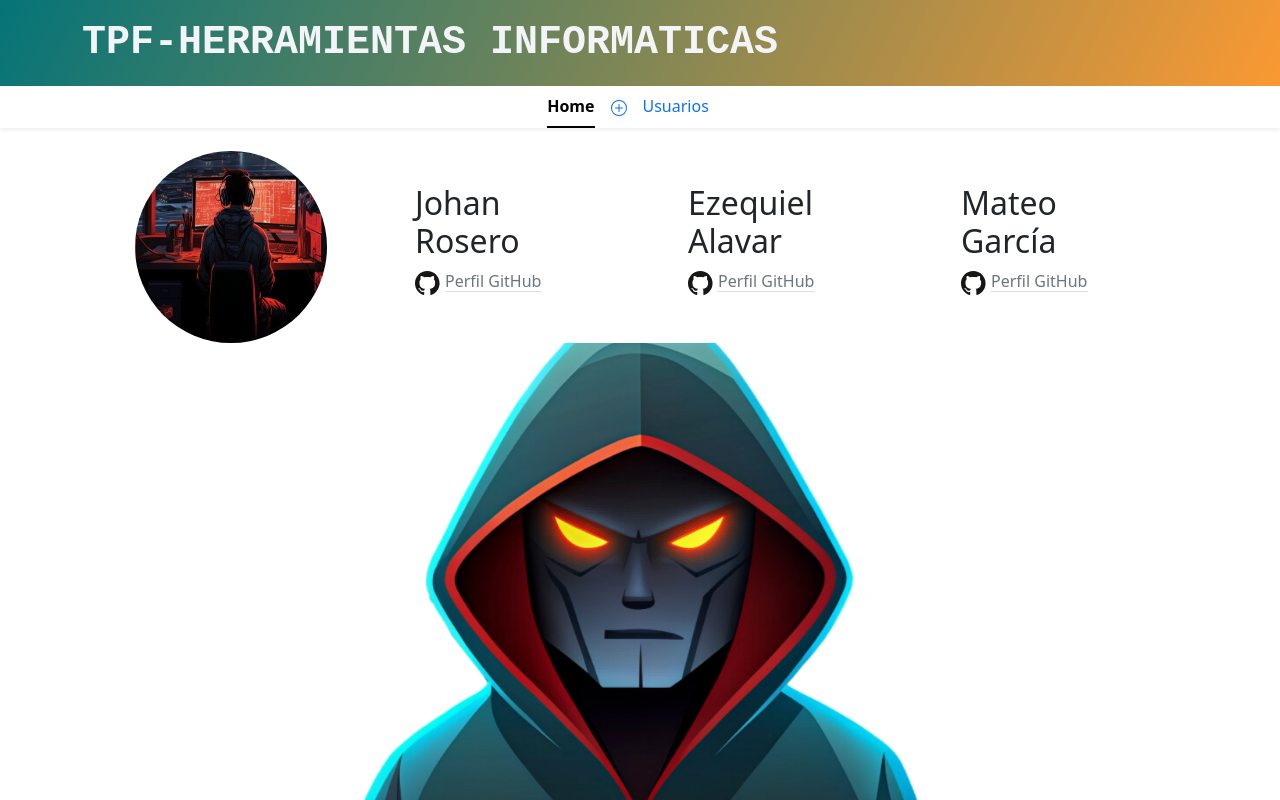
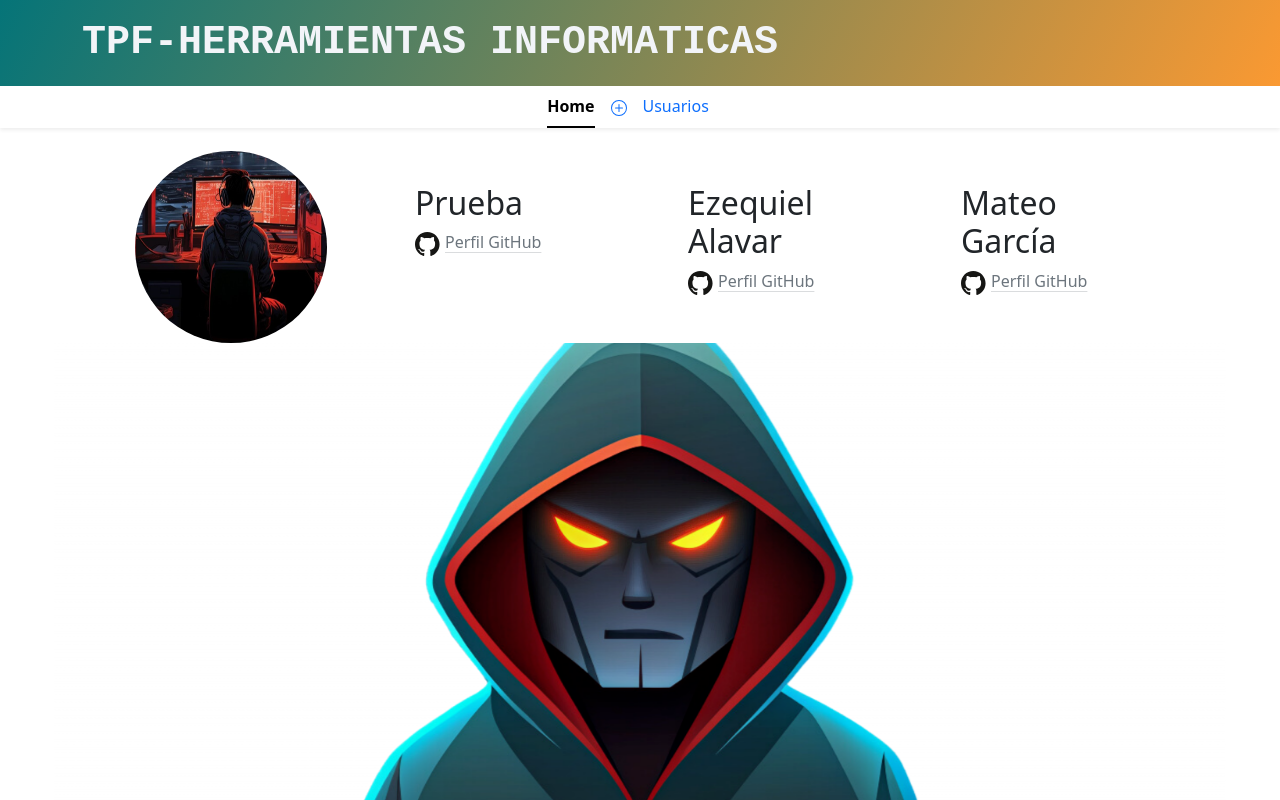
Before and after one commit to ezealavar/tpf-hia-frontend, an Angular app: page /home in a window 1280 px wide. Shown: the top 800 px of the page. Built offline with nearby package versions, Linux system fonts and the light colour scheme.

Commit message:
commit de prueba

```diff
--- a/src/app/components/home/home.component.html
+++ b/src/app/components/home/home.component.html
@@ -4,7 +4,7 @@
             <img src="../../../assets/programer.png" alt="" class="programer">
         </div>
         <div class="col-sm-3 col p-5 text-start">
-            <h2>Johan Rosero</h2>
+            <h2>Prueba</h2>
             <p><img src="../../../assets/github-icon-1.svg" alt="" width="30" height="24"><a
                     href="https://github.com/JohanRosero" target="_blank"
                     class="link-secondary link-offset-2 link-underline-opacity-25 link-underline-opacity-100-hover">Perfil
```
